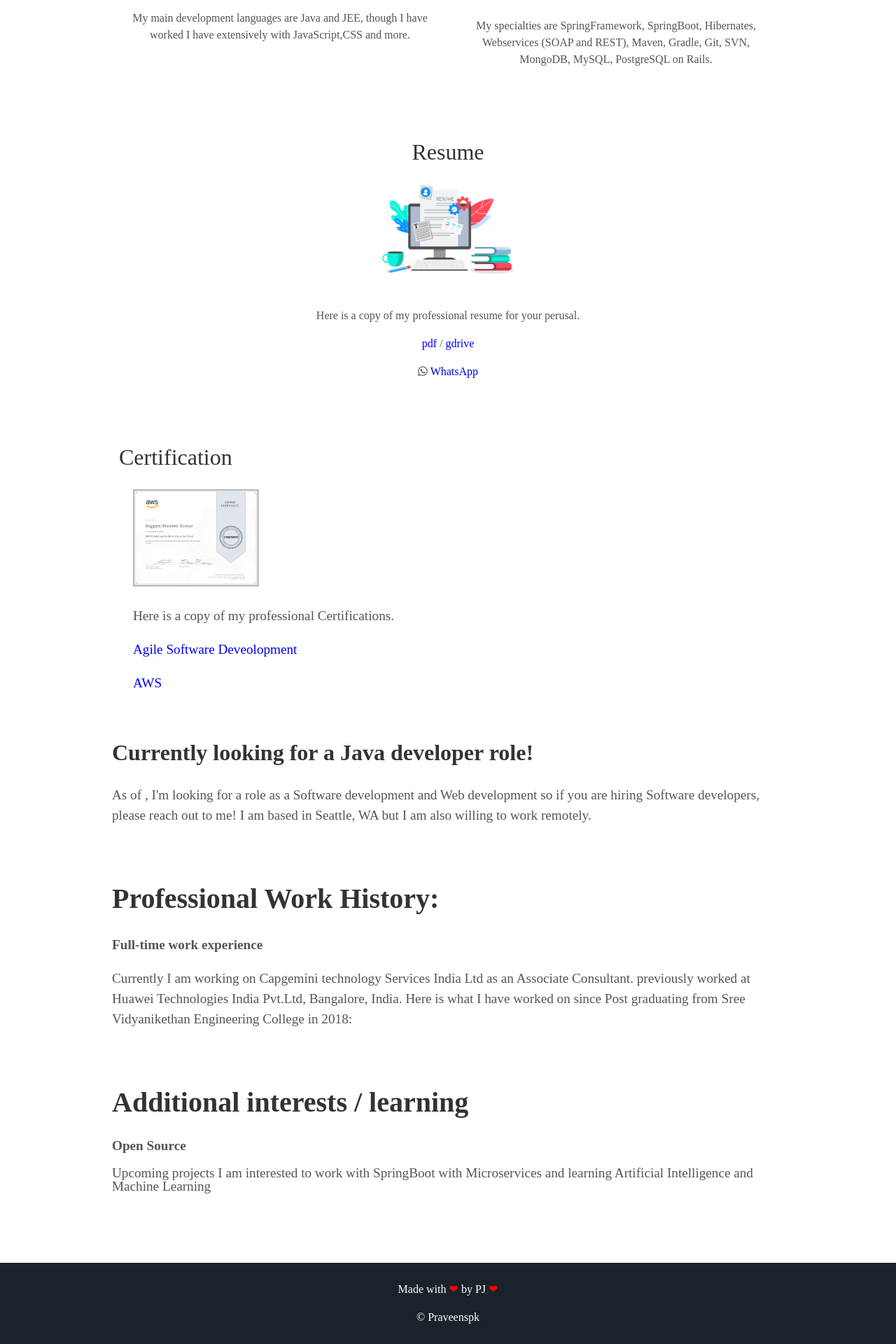
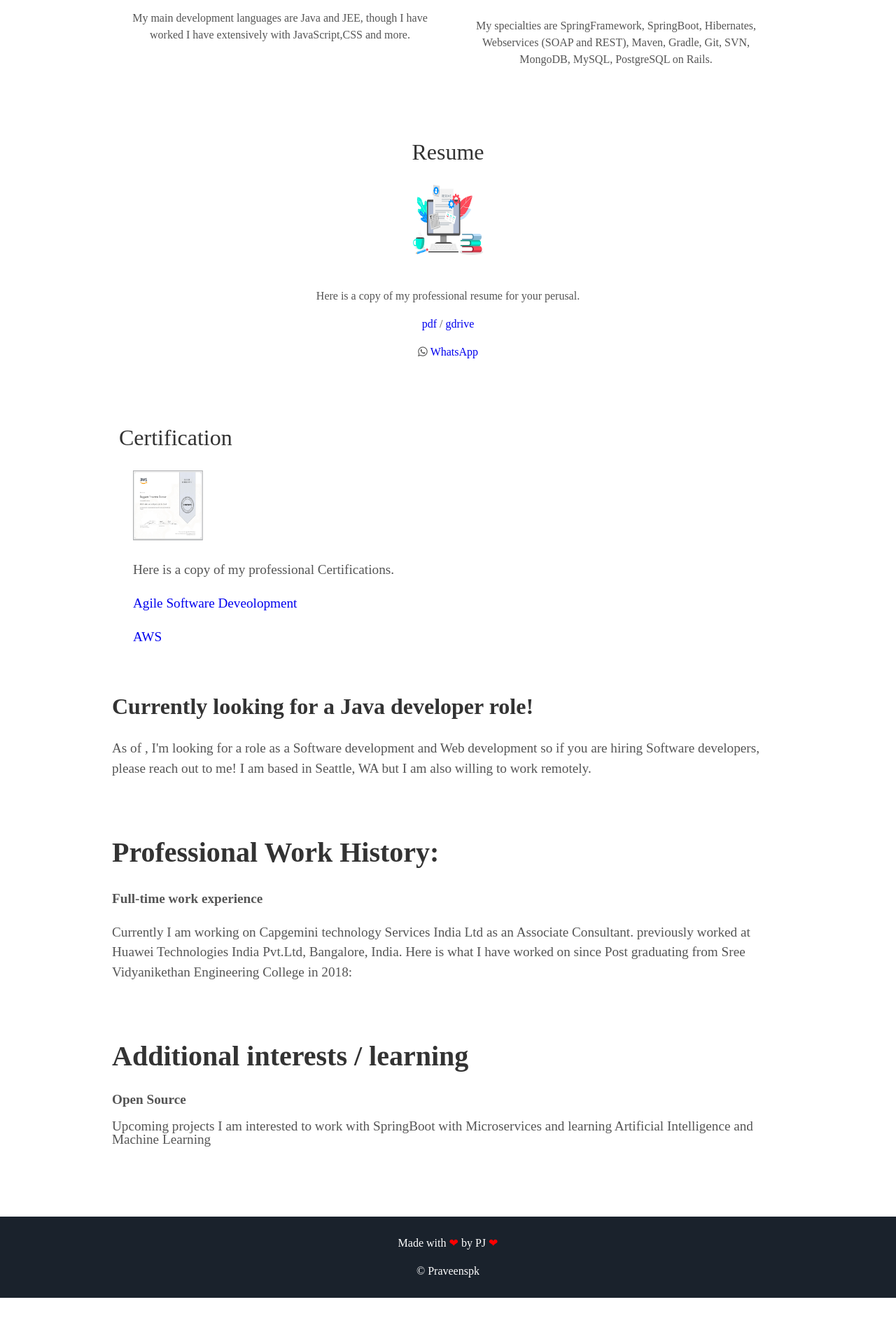
Before and after one commit to praveenspk/praveenspk.github.io, a Jekyll site: the page built from index.html, in a window 1280 px wide. Shown: the part 2572-4492 px from the top of the page at 70% size. Built offline with Jekyll 4.4.1, drawn with Linux system fonts in a browser that asks for light colours; some web fonts are replaced; after the commit the page ends 4426 px from its top, so only the background shows below that.

Commit message:
Update about.html

```diff
--- a/_includes/about.html
+++ b/_includes/about.html
@@ -38,7 +38,7 @@
 <div class="user">
   <div class="tech">
   <h2>Resume</h2>
-  <img src="assets/img/resume.png" style="width: 20%;" style="height: 20%;" alt="resume">
+  <img src="assets/img/resume.png" width="100" height="100" alt="resume">
   <div class="tech">
       <p>Here is a copy of my professional resume for your perusal.</p>
       <p><a href="assets/pdf/resume.pdf">pdf</a> / <a href="https://drive.google.com/file/d/1QaLWlv1ksmcIi2QWII1zMEKt5SC4ZQ3T/view?usp=sharing">gdrive</a></p>
@@ -51,7 +51,7 @@
   <h2>Certification</h2>
   <div class="tech">
    <div class="tech">
-        <img src="assets/img/aws-cert.jpg" style="width: 20%;" style="height: 20%;" alt="aws-cert">
+        <img src="assets/img/aws-cert.jpg" width="100" height="100" alt="aws-cert">
       <p>Here is a copy of my professional Certifications.</p>
       <p><a href="assets/pdf/Agile Software Deveolopment.pdf">Agile Software Deveolopment</a>  </p>
 	  <p><a href="assets/pdf/AWS.pdf">AWS</a>  </p>
```
